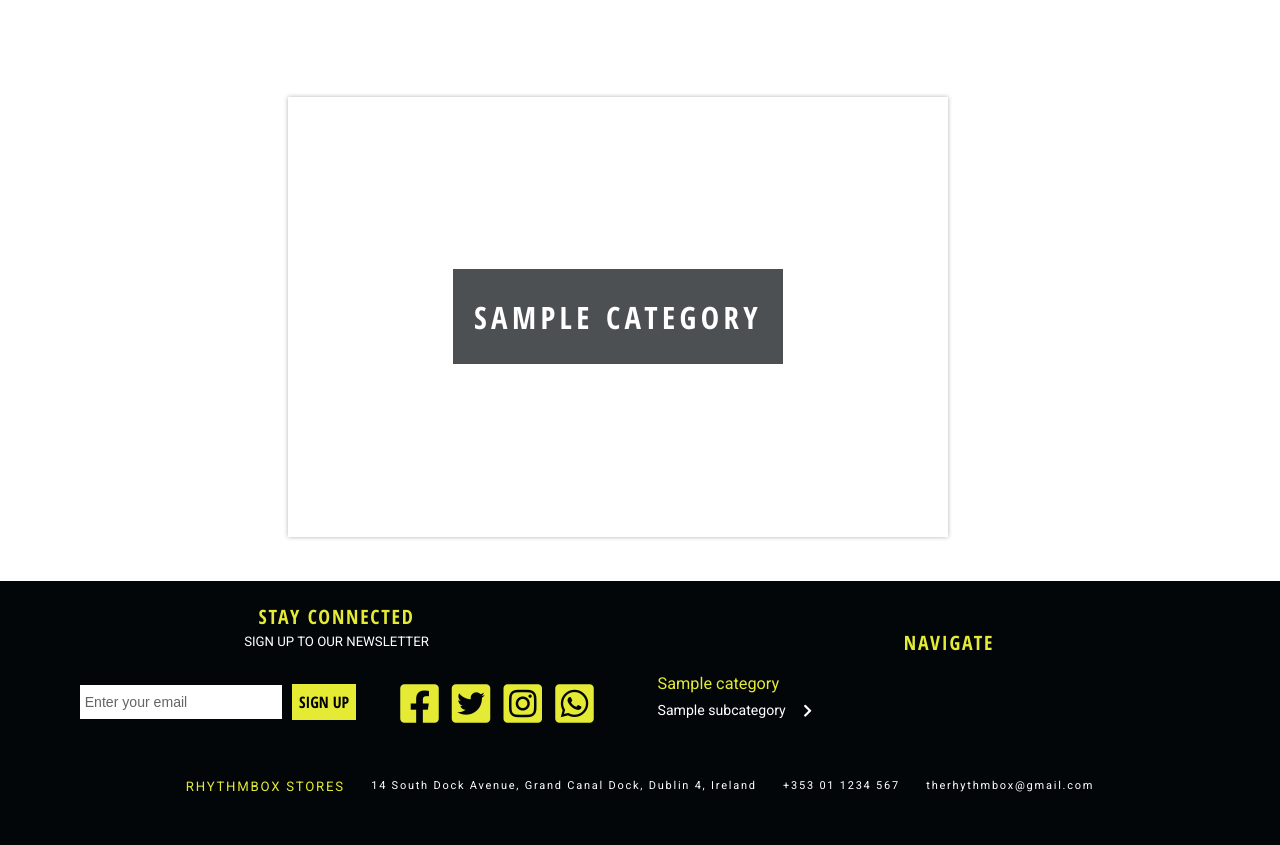
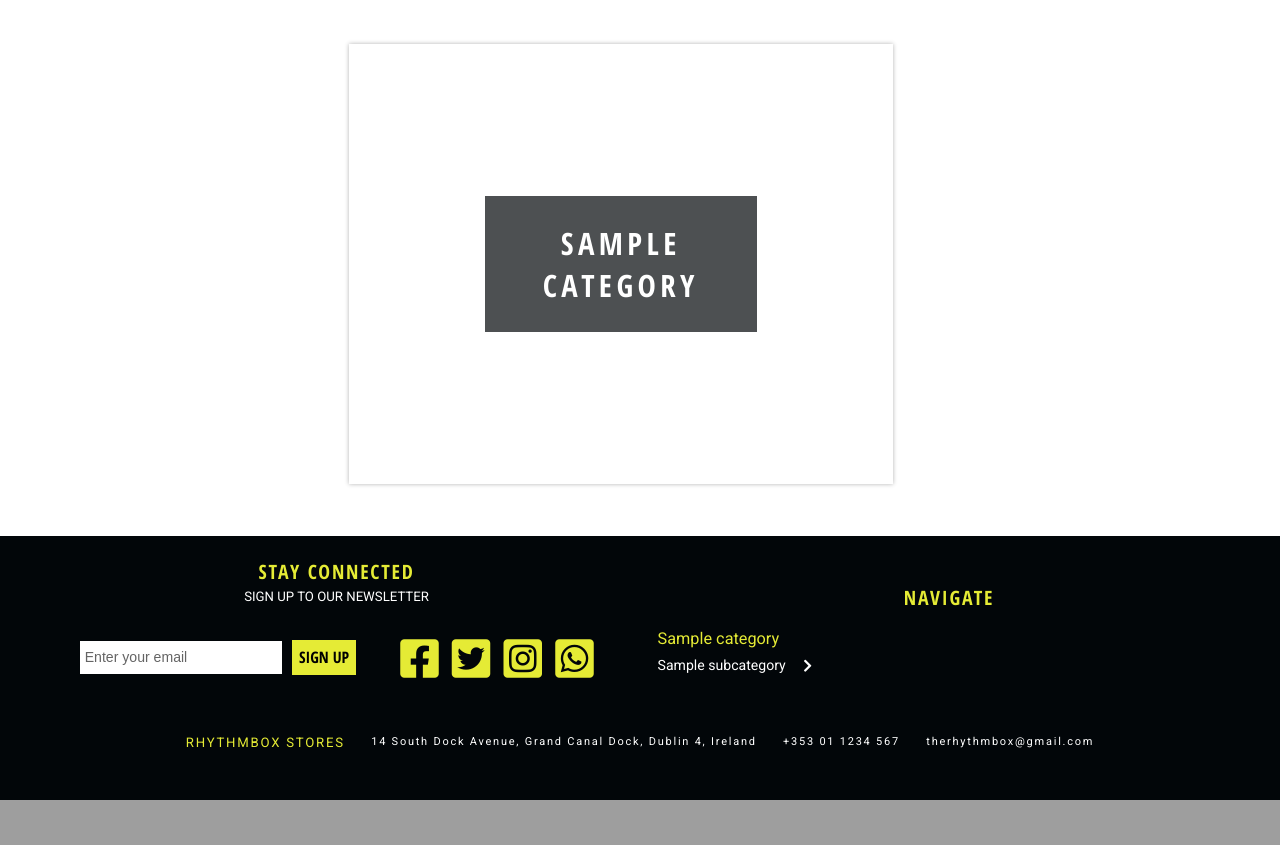
Before and after one commit to cjcon90/the_rhythm_box, a Django app: page / in a window 1280 px wide. Shown: the part 800-1645 px from the top of the page. After the commit the page ends 1600 px from the top, so only its background shows below. Run offline with Django 3.2, Linux system fonts and the light colour scheme; tables that the repository leaves empty hold one stand-in row (values such as "Sample post"); some libraries are stand-ins or nearby versions.

Commit message:
resizing on home page and add links to product card images

```diff
--- a/static/scss/components/_products.scss
+++ b/static/scss/components/_products.scss
@@ -31,9 +31,18 @@
   &__title {
     padding: 1rem 2rem;
     color: $color-black-semi;
-    font-size: 2.75rem;
-    @include respond(lg) {
-      font-size: 2rem;
+
+    &--text {
+      font-size: 4rem;
+      &:link, &:visited {
+        color: $color-black-semi;
+      }
+      &:hover, &:focus {
+        color: $color-black;
+      }
+      @include respond(lg) {
+        font-size: 3rem;
+      }
     }
   }
 
--- a/static/scss/pages/_home.scss
+++ b/static/scss/pages/_home.scss
@@ -94,19 +94,18 @@
   display: flex;
   flex-wrap: wrap;
   justify-content: space-evenly;
-  margin: 2.5rem;
-  margin-top: -2.5rem;
-  gap: 2.5rem 0;
+  margin: -2rem auto 4rem auto;
+  gap: 4rem 0;
 
   @include respond(md) {
+    margin: -1rem auto 5rem auto;
     gap: 5rem 0;
   }
   @include respond(lg) {
     display: grid;
     grid-template-columns: repeat(2, min-content);
     justify-content: center;
-    margin: 5rem auto;
-    gap: 5rem;
+    gap: 3vw 3vw;
   }
 
   .category {
@@ -124,8 +123,8 @@
       height: 42.5vw;
     }
     @include respond(lg) {
-      width: 75rem;
-      height: 50rem;
+      max-width: 75rem;
+      max-height: 50rem;
     }
 
     &--acoustic {
```
Also changed, not shown: store/templates/store/shop.html (+7 -5 lines), static/css/main.css.
